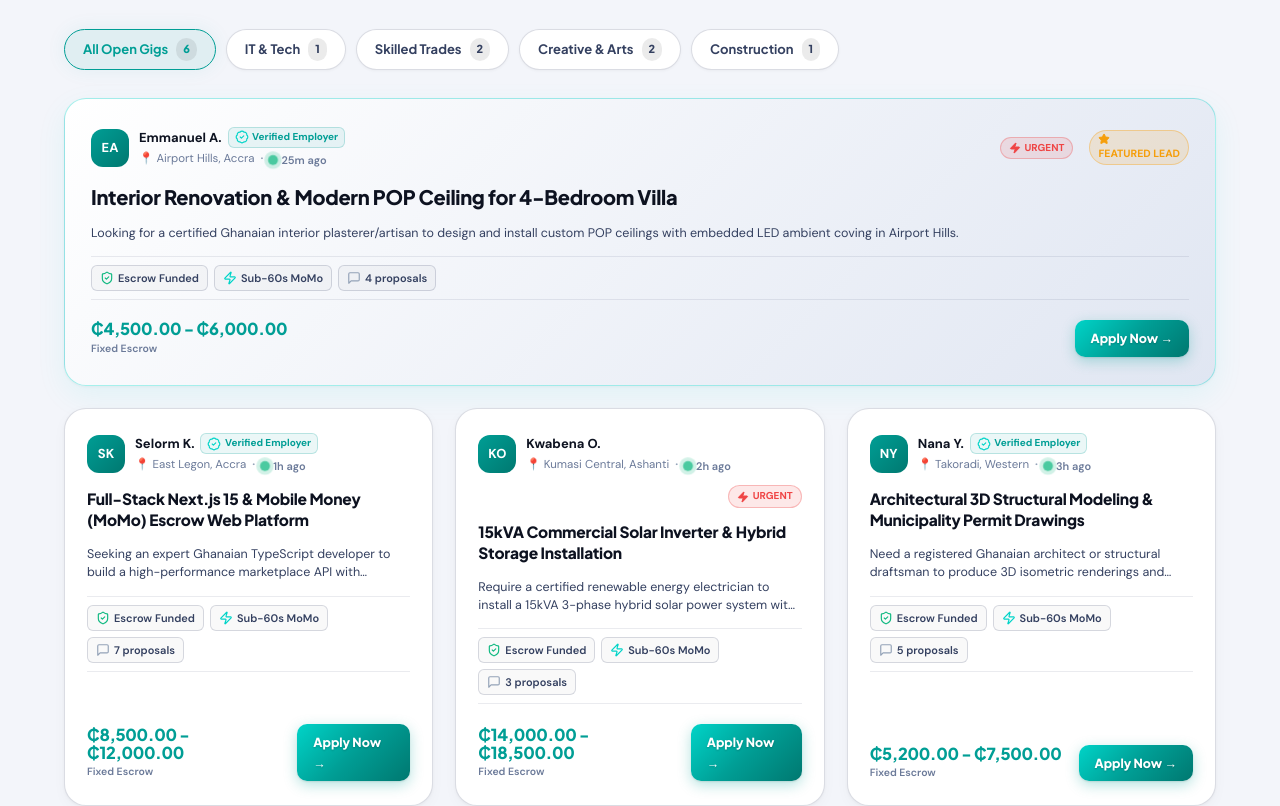
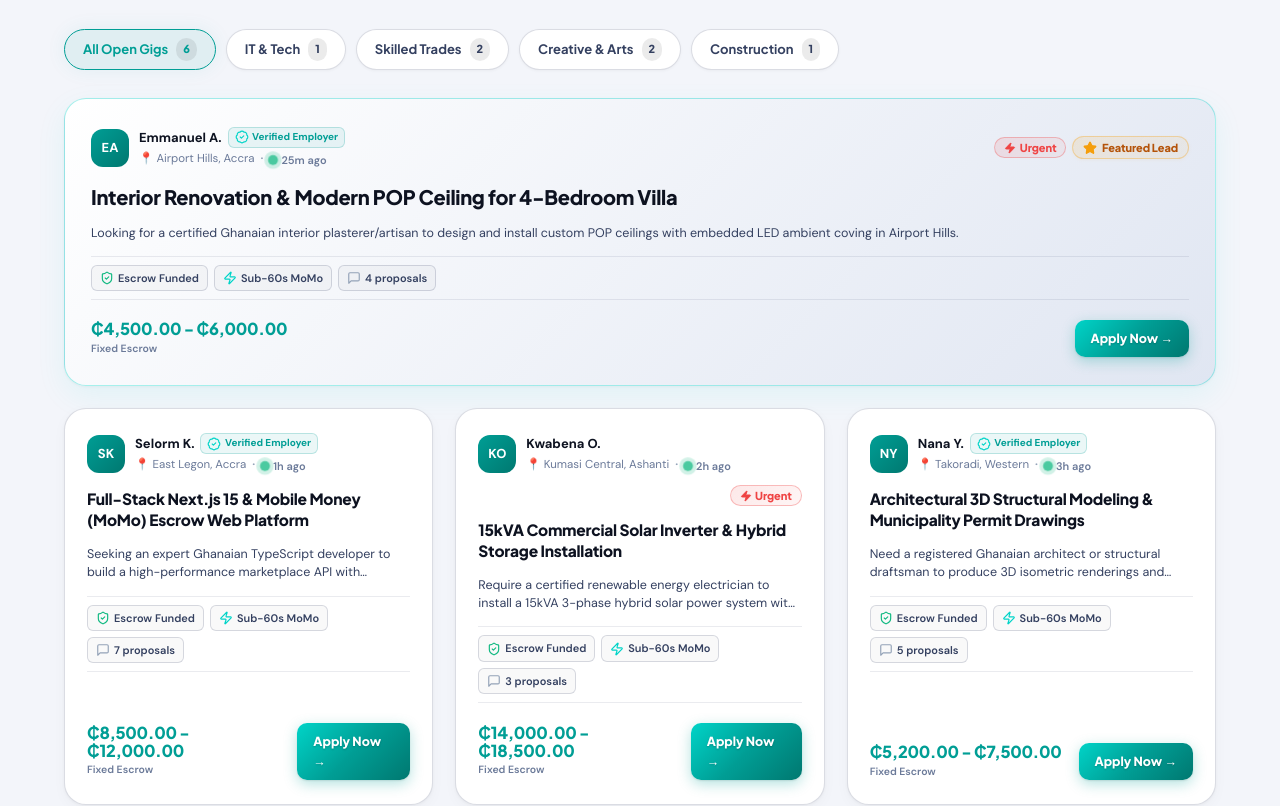
Before and after one commit to JoeVardyGC/GigGhana, a Next.js app: page / in a window 1280 px wide. Shown: the part 2562-3368 px from the top of the page. Built offline with nearby package versions, Linux system fonts and the light colour scheme.

Commit message:
feat(jobs): redesign Featured Lead badge with frosted glass gradient, vector star, and modern typography

```diff
--- a/app/globals.css
+++ b/app/globals.css
@@ -1657,15 +1657,28 @@ html.dark .ljf-card-lead, [data-theme="dark"] .ljf-card-lead {
 }
 
 .ljf-spotlight-pill {
-  margin-left: 6px;
-  background: rgba(245, 158, 11, 0.14);
-  border: 1px solid rgba(245, 158, 11, 0.35);
-  color: #F59E0B;
-  padding: 2px 8px;
+  display: inline-flex;
+  align-items: center;
+  gap: 4.5px;
+  background: linear-gradient(135deg, rgba(245, 158, 11, 0.12), rgba(245, 158, 11, 0.05));
+  border: 1px solid rgba(245, 158, 11, 0.32);
+  color: #B45309;
+  padding: 3.5px 10px;
   border-radius: 50px;
-  font-size: 10.5px;
-  font-weight: 800;
-  text-transform: uppercase;
+  font-size: 11px;
+  font-weight: 750;
+  font-family: var(--fm);
+  letter-spacing: -0.01em;
+  line-height: 1;
+  box-shadow: 0 1px 4px rgba(245, 158, 11, 0.06);
+  white-space: nowrap;
+}
+
+html.dark .ljf-spotlight-pill, [data-theme="dark"] .ljf-spotlight-pill {
+  background: linear-gradient(135deg, rgba(245, 158, 11, 0.22), rgba(245, 158, 11, 0.08));
+  border-color: rgba(245, 158, 11, 0.45);
+  color: #FCD34D;
+  box-shadow: 0 2px 10px rgba(245, 158, 11, 0.15);
 }
 
 .ljf-card-inner {
@@ -1784,19 +1797,35 @@ html.dark .ljf-card-lead, [data-theme="dark"] .ljf-card-lead {
   font-weight: 600;
 }
 
-.rjh-jc-urgent {
+.rjh-jc-badges-right {
   margin-left: auto;
   display: inline-flex;
   align-items: center;
+  gap: 6px;
+  flex-shrink: 0;
+}
+
+.rjh-jc-urgent {
+  display: inline-flex;
+  align-items: center;
   gap: 3.5px;
-  background: rgba(239, 68, 68, 0.12);
-  border: 1px solid rgba(239, 68, 68, 0.3);
+  background: linear-gradient(135deg, rgba(239, 68, 68, 0.12), rgba(239, 68, 68, 0.05));
+  border: 1px solid rgba(239, 68, 68, 0.32);
   color: #EF4444;
-  padding: 2px 8px;
+  padding: 3.5px 9px;
   border-radius: 50px;
-  font-size: 10px;
-  font-weight: 800;
-  text-transform: uppercase;
+  font-size: 11px;
+  font-weight: 750;
+  font-family: var(--fm);
+  letter-spacing: -0.01em;
+  line-height: 1;
+  white-space: nowrap;
+}
+
+html.dark .rjh-jc-urgent, [data-theme="dark"] .rjh-jc-urgent {
+  background: linear-gradient(135deg, rgba(239, 68, 68, 0.22), rgba(239, 68, 68, 0.08));
+  border-color: rgba(239, 68, 68, 0.45);
+  color: #FCA5A5;
 }
 
 .rjh-jc-title {
--- a/components/LandingPage.tsx
+++ b/components/LandingPage.tsx
@@ -971,6 +971,7 @@ const occupationSlides = [
                               </span>
                             </div>
                           </div>
+                          <div className="rjh-jc-badges-right">
                             {j.is_urgent === 1 && (
                               <span className="rjh-jc-urgent">
                                 <Zap className="w-3 h-3 fill-[#EF4444] text-[#EF4444]" />
@@ -979,10 +980,11 @@ const occupationSlides = [
                             )}
                             {isFeaturedHeroCard && (
                               <span className="ljf-spotlight-pill">
-                              <Star className="w-3 h-3 fill-[#F59E0B] text-[#F59E0B]" />
+                                <Star className="w-3.5 h-3.5 fill-[#F59E0B] text-[#F59E0B] shrink-0" />
                                 <span>Featured Lead</span>
                               </span>
                             )}
+                          </div>
                         </div>
 
                         {/* Card Title */}
```
Lines whose indentation alone changed are shown as unchanged.
